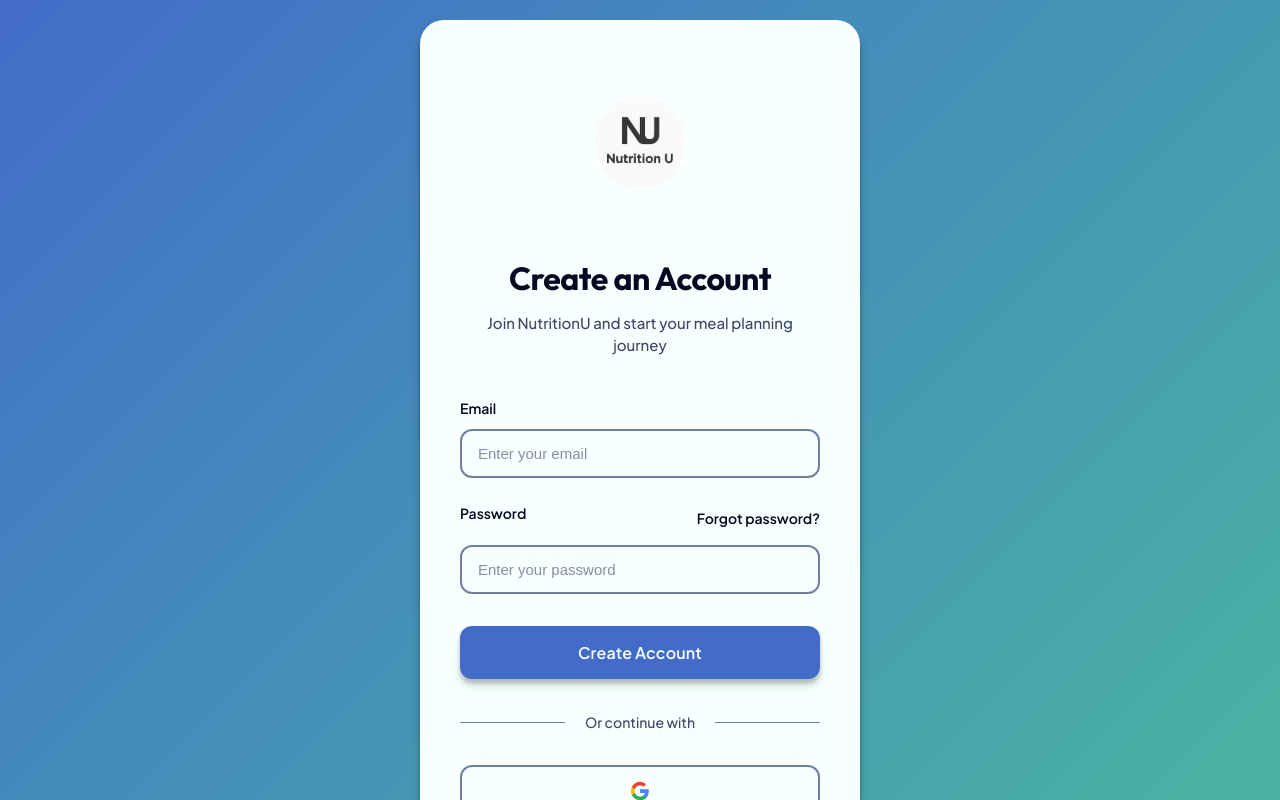
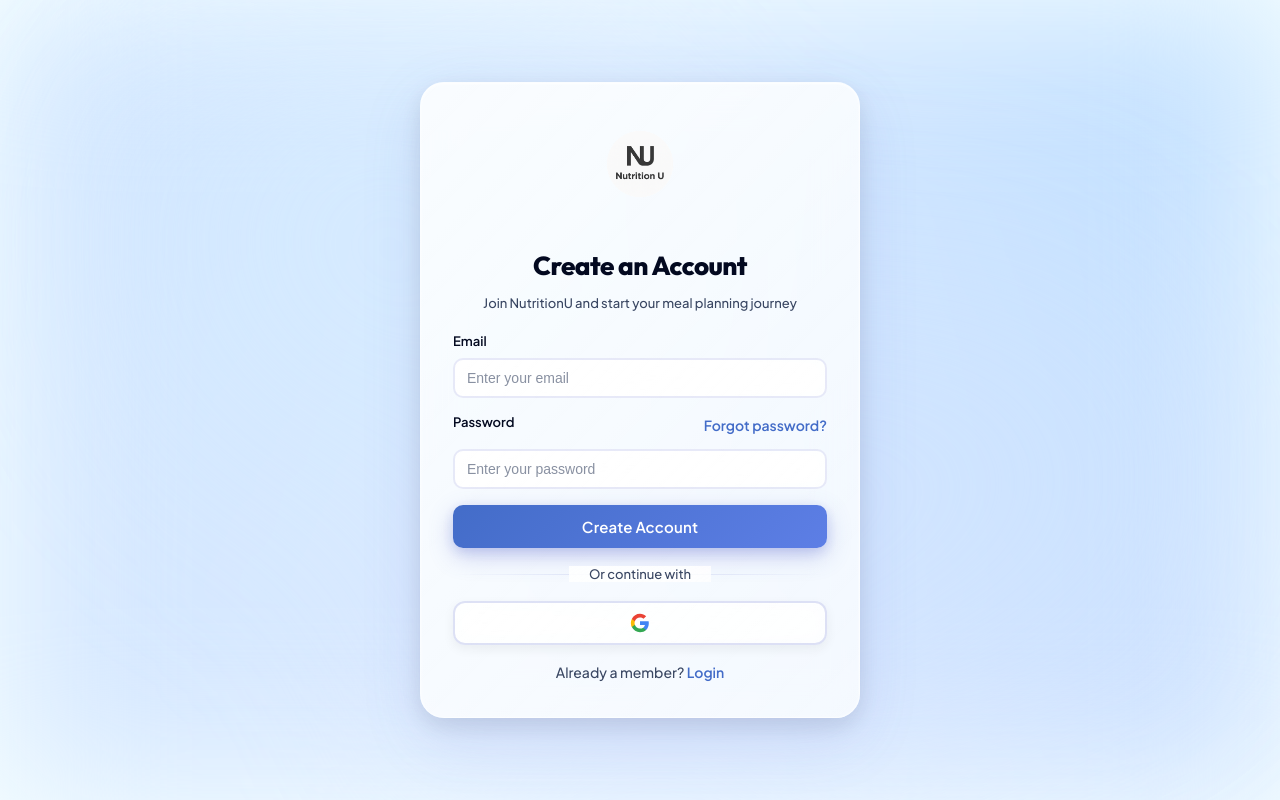
Before and after one commit to LindaMukundwa/NutritionU-Group1, a React (Vite) app in the folder frontend/: page /signup in a window 1280 px wide. Built offline with nearby package versions, Linux system fonts and the light colour scheme; no server answers.

Commit message:
renovated sign up page

```diff
--- a/frontend/src/components/SignUp/SignUp.css
+++ b/frontend/src/components/SignUp/SignUp.css
@@ -1,4 +1,5 @@
 .nutritionU-signup-container {
+  font-family: 'Plus Jakarta Sans', -apple-system, BlinkMacSystemFont, sans-serif;
   position: fixed;
   top: 0;
   left: 0;
@@ -6,7 +7,6 @@
   bottom: 0;
   min-height: 100vh;
   width: 100vw;
-  background: linear-gradient(135deg, var(--primary) 0%, var(--secondary) 100%);
   display: flex;
   align-items: center;
   justify-content: center;
@@ -15,60 +15,147 @@
   overflow-y: auto;
 }
 
+/* Soft mesh gradient background - matching landing page */
+.nutritionU-signup-container::before {
+  content: '';
+  position: fixed;
+  top: 0;
+  left: 0;
+  right: 0;
+  bottom: 0;
+  background:
+    radial-gradient(
+      circle at 0% 0%,
+      oklch(0.92 0.08 268) 0%,
+      transparent 50%
+    ),
+    radial-gradient(
+      circle at 100% 0%,
+      oklch(0.90 0.10 264) 0%,
+      transparent 50%
+    ),
+    radial-gradient(
+      circle at 100% 100%,
+      oklch(0.91 0.09 270) 0%,
+      transparent 50%
+    ),
+    radial-gradient(
+      circle at 0% 100%,
+      oklch(0.93 0.06 266) 0%,
+      transparent 50%
+    ),
+    linear-gradient(
+      135deg,
+      oklch(0.95 0.04 264),
+      oklch(0.94 0.05 268),
+      oklch(0.95 0.04 272)
+    );
+  filter: blur(80px);
+  z-index: 0;
+}
+
+/* Additional soft color layer for depth */
+.nutritionU-signup-container::after {
+  content: '';
+  position: fixed;
+  top: 0;
+  left: 0;
+  right: 0;
+  bottom: 0;
+  background:
+    radial-gradient(
+      ellipse 600px 600px at 30% 30%,
+      oklch(0.94 0.06 260) 0%,
+      transparent 60%
+    ),
+    radial-gradient(
+      ellipse 700px 500px at 70% 60%,
+      oklch(0.92 0.08 268) 0%,
+      transparent 60%
+    ),
+    radial-gradient(
+      ellipse 500px 600px at 50% 80%,
+      oklch(0.93 0.07 272) 0%,
+      transparent 60%
+    );
+  filter: blur(100px);
+  z-index: 0;
+  opacity: 0.7;
+}
+
 .nutritionU-signup-card {
-  background: var(--bg-light);
+  background: linear-gradient(
+    135deg,
+    rgba(255, 255, 255, 0.85) 0%,
+    rgba(255, 255, 255, 0.75) 100%
+  );
+  backdrop-filter: blur(20px) saturate(120%);
+  -webkit-backdrop-filter: blur(20px) saturate(120%);
+  border: 1px solid rgba(255, 255, 255, 0.5);
   border-radius: 24px;
-  padding: 32px 40px 48px 40px;
-  box-shadow: 0px 4px 4px rgba(0, 0, 0, 0.3), 0px 12px 12px rgba(0, 0, 0, 0.15);
+  padding: 16px 32px 20px 32px;
+  box-shadow:
+    0 20px 60px rgba(92, 107, 204, 0.15),
+    0 8px 24px rgba(0, 0, 0, 0.1),
+    inset 0 1px 2px rgba(255, 255, 255, 0.8);
   width: 100%;
   max-width: 440px;
   box-sizing: border-box;
   margin: auto;
+  position: relative;
+  z-index: 1;
 }
 
 .nutritionU-logo {
-  width: 180px;
+  width: 130px;
   height: auto;
-  margin: 0 auto 24px;
+  margin: 0 auto 10px;
   display: block;
 }
 
 .nutritionU-signup-title {
   text-align: center;
-  font-size: 32px;
-  font-weight: 700;
+  font-size: 26px;
+  font-weight: 800;
   color: var(--text);
-  margin-bottom: 12px;
-  letter-spacing: -0.5px;
+  margin-bottom: 4px;
+  letter-spacing: -0.02em;
+  font-family: 'Outfit', 'Plus Jakarta Sans', system-ui, -apple-system, sans-serif;
 }
 
 .nutritionU-signup-subtitle {
   text-align: center;
   color: var(--text-muted);
-  margin-bottom: 40px;
-  font-size: 15px;
-  line-height: 1.5;
+  margin-bottom: 20px;
+  font-size: 13px;
+  line-height: 1.3;
 }
 
 .nutritionU-form-group {
-  margin-bottom: 24px;
+  margin-bottom: 14px;
 }
 
 .nutritionU-form-label {
   display: block;
-  font-size: 14px;
+  font-size: 13px;
   font-weight: 600;
   color: var(--text);
-  margin-bottom: 10px;
+  margin-bottom: 6px;
 }
 
 .nutritionU-form-input {
   width: 100%;
-  padding: 14px 16px;
-  border: 2px solid var(--border);
-  border-radius: 12px;
-  font-size: 15px;
-  background-color: var(--bg-light);
+  padding: 10px 12px;
+  border: 2px solid rgba(92, 107, 204, 0.15);
+  border-radius: 10px;
+  font-size: 14px;
+  background: linear-gradient(
+    135deg,
+    rgba(255, 255, 255, 0.9) 0%,
+    rgba(255, 255, 255, 0.8) 100%
+  );
+  backdrop-filter: blur(10px);
+  -webkit-backdrop-filter: blur(10px);
   color: var(--text);
   transition: all 0.2s ease;
   box-sizing: border-box;
@@ -80,50 +167,103 @@
 }
 
 .nutritionU-form-input:hover {
-  border-color: var(--border-muted);
+  border-color: rgba(92, 107, 204, 0.25);
+  background: linear-gradient(
+    135deg,
+    rgba(255, 255, 255, 0.95) 0%,
+    rgba(255, 255, 255, 0.85) 100%
+  );
 }
 
 .nutritionU-form-input:focus {
   outline: none;
   border-color: var(--primary);
-  background-color: var(--bg-light);
-  box-shadow: 0 0 0 4px rgba(92, 107, 204, 0.1);
+  background: linear-gradient(
+    135deg,
+    rgba(255, 255, 255, 1) 0%,
+    rgba(255, 255, 255, 0.95) 100%
+  );
+  box-shadow:
+    0 0 0 4px rgba(92, 107, 204, 0.1),
+    inset 0 1px 2px rgba(255, 255, 255, 0.5);
 }
 
 .nutritionU-primary-button {
   width: 100%;
-  background: var(--primary);
-  color: var(--bg-light);
+  background: linear-gradient(
+    135deg,
+    var(--primary) 0%,
+    oklch(0.62 0.16 268) 100%
+  );
+  color: white;
   border: none;
-  padding: 16px;
-  border-radius: 12px;
-  font-size: 16px;
+  padding: 12px;
+  border-radius: 10px;
+  font-size: 15px;
   font-weight: 600;
   cursor: pointer;
-  transition: all 0.2s ease;
-  margin-top: 8px;
-  box-shadow: 0px 4px 4px rgba(0, 0, 0, 0.2), 0px 8px 8px rgba(0, 0, 0, 0.1);
+  transition: all 0.3s ease;
+  margin-top: 2px;
+  box-shadow:
+    0 8px 24px rgba(92, 107, 204, 0.3),
+    0 4px 12px rgba(92, 107, 204, 0.2);
+  position: relative;
+  overflow: hidden;
+}
+
+.nutritionU-primary-button::before {
+  content: '';
+  position: absolute;
+  top: 0;
+  left: 0;
+  right: 0;
+  bottom: 0;
+  background: linear-gradient(
+    135deg,
+    transparent 0%,
+    rgba(255, 255, 255, 0.2) 50%,
+    transparent 100%
+  );
+  transform: translateX(-100%);
+  transition: transform 0.6s ease;
+}
+
+.nutritionU-primary-button:hover::before {
+  transform: translateX(100%);
 }
 
 .nutritionU-primary-button:hover {
-  background: var(--info);
+  background: linear-gradient(
+    135deg,
+    oklch(0.60 0.17 264) 0%,
+    oklch(0.64 0.17 270) 100%
+  );
   transform: translateY(-2px);
-  box-shadow: 0px 6px 6px rgba(0, 0, 0, 0.25), 0px 12px 12px rgba(0, 0, 0, 0.15);
+  box-shadow:
+    0 12px 32px rgba(92, 107, 204, 0.4),
+    0 6px 16px rgba(92, 107, 204, 0.3);
 }
 
 .nutritionU-primary-button:active,
 .nutritionU-primary-button:focus {
-  background: var(--primary);
   transform: translateY(0);
   outline: none;
-  box-shadow: 0px 4px 4px rgba(0, 0, 0, 0.2), 0px 8px 8px rgba(0, 0, 0, 0.1);
+  box-shadow:
+    0 8px 24px rgba(92, 107, 204, 0.3),
+    0 4px 12px rgba(92, 107, 204, 0.2);
 }
 
 .nutritionU-secondary-button {
   width: 100%;
-  background: var(--bg-light);
+  background: linear-gradient(
+    135deg,
+    rgba(255, 255, 255, 0.7) 0%,
+    rgba(255, 255, 255, 0.6) 100%
+  );
+  backdrop-filter: blur(20px) saturate(120%);
+  -webkit-backdrop-filter: blur(20px) saturate(120%);
   color: var(--primary);
-  border: 2px solid var(--primary);
+  border: 2px solid rgba(92, 107, 204, 0.3);
   padding: 14px;
   border-radius: 12px;
   font-size: 15px;
@@ -134,30 +274,38 @@
   align-items: center;
   justify-content: center;
   gap: 8px;
+  box-shadow:
+    0 4px 12px rgba(0, 0, 0, 0.08),
+    inset 0 1px 2px rgba(255, 255, 255, 0.8);
 }
 
 .nutritionU-secondary-button:hover {
-  background: var(--primary);
-  color: var(--bg-light);
+  background: linear-gradient(
+    135deg,
+    rgba(255, 255, 255, 0.85) 0%,
+    rgba(255, 255, 255, 0.75) 100%
+  );
+  border-color: rgba(92, 107, 204, 0.5);
   transform: translateY(-1px);
-  box-shadow: 0px 4px 8px rgba(92, 107, 204, 0.2);
+  box-shadow:
+    0 6px 16px rgba(0, 0, 0, 0.12),
+    inset 0 1px 2px rgba(255, 255, 255, 0.9);
 }
 
 .nutritionU-secondary-button:active,
 .nutritionU-secondary-button:focus {
-  background: var(--primary);
-  color: var(--bg-light);
-  border-color: var(--primary);
   transform: translateY(0);
   outline: none;
-  box-shadow: 0px 2px 4px rgba(92, 107, 204, 0.2);
+  box-shadow:
+    0 4px 12px rgba(0, 0, 0, 0.08),
+    inset 0 1px 2px rgba(255, 255, 255, 0.8);
 }
 
 .nutritionU-divider {
   text-align: center;
-  margin: 32px 0;
+  margin: 16px 0;
   color: var(--text-muted);
-  font-size: 14px;
+  font-size: 13px;
   position: relative;
 }
 
@@ -168,11 +316,20 @@
   left: 0;
   right: 0;
   height: 1px;
-  background: var(--border);
+  background: linear-gradient(
+    90deg,
+    transparent 0%,
+    rgba(92, 107, 204, 0.2) 50%,
+    transparent 100%
+  );
 }
 
 .nutritionU-divider span {
-  background: var(--bg-light);
+  background: linear-gradient(
+    135deg,
+    rgba(255, 255, 255, 0.9) 0%,
+    rgba(255, 255, 255, 0.8) 100%
+  );
   padding: 0 20px;
   position: relative;
   z-index: 1;
@@ -181,38 +338,51 @@
 .nutritionU-social-buttons {
   display: flex;
   gap: 12px;
-  margin-bottom: 32px;
+  margin-bottom: 16px;
 }
 
 .nutritionU-social-button {
   flex: 1;
-  padding: 14px;
-  border: 2px solid var(--border);
+  padding: 10px;
+  border: 2px solid rgba(92, 107, 204, 0.2);
   border-radius: 12px;
-  background: var(--bg-light);
+  background: linear-gradient(
+    135deg,
+    rgba(255, 255, 255, 0.7) 0%,
+    rgba(255, 255, 255, 0.6) 100%
+  );
+  backdrop-filter: blur(10px);
+  -webkit-backdrop-filter: blur(10px);
   cursor: pointer;
   transition: all 0.2s ease;
   display: flex;
   align-items: center;
   justify-content: center;
-  box-shadow: 0px 2px 4px rgba(0, 0, 0, 0.05);
+  box-shadow:
+    0 4px 12px rgba(0, 0, 0, 0.06),
+    inset 0 1px 2px rgba(255, 255, 255, 0.5);
 }
 
 .nutritionU-social-button:hover {
-  border-color: var(--text-muted);
-  background: var(--bg);
-  transform: translateY(-1px);
-  box-shadow: 0px 4px 6px rgba(0, 0, 0, 0.1);
+  border-color: rgba(92, 107, 204, 0.35);
+  background: linear-gradient(
+    135deg,
+    rgba(255, 255, 255, 0.85) 0%,
+    rgba(255, 255, 255, 0.75) 100%
+  );
+  transform: translateY(-2px);
+  box-shadow:
+    0 6px 16px rgba(0, 0, 0, 0.1),
+    inset 0 1px 2px rgba(255, 255, 255, 0.7);
 }
 
 .nutritionU-social-button:active,
 .nutritionU-social-button:focus {
-  background: var(--primary);
-  border-color: var(--primary);
-  color: var(--bg-light);
   transform: translateY(0);
   outline: none;
-  box-shadow: 0px 2px 4px rgba(0, 0, 0, 0.1);
+  box-shadow:
+    0 4px 12px rgba(0, 0, 0, 0.06),
+    inset 0 1px 2px rgba(255, 255, 255, 0.5);
 }
 
 .nutritionU-social-icon {
@@ -227,23 +397,27 @@
 }
 
 .nutritionU-login-link a {
-  color: var(--text);
+  color: var(--primary);
   text-decoration: none;
   font-weight: 600;
+  transition: all 0.2s ease;
 }
 
 .nutritionU-login-link a:hover {
+  color: oklch(0.60 0.17 264);
   text-decoration: underline;
 }
 
 .forgot-password-link {
-  color: var(--text);
+  color: var(--primary);
   text-decoration: none;
   font-size: 14px;
   font-weight: 600;
+  transition: all 0.2s ease;
 }
 
 .forgot-password-link:hover {
+  color: oklch(0.60 0.17 264);
   text-decoration: underline;
 }
 
@@ -255,9 +429,24 @@
 }
 
 .nutritionU-form-input:invalid {
-  border-color: var(--border);
+  border-color: rgba(92, 107, 204, 0.15);
 }
 
 .nutritionU-form-input:valid {
-  border-color: var(--border);
+  border-color: rgba(92, 107, 204, 0.15);
 }
+
+/* Responsive adjustments */
+@media (max-width: 768px) {
+  .nutritionU-signup-card {
+    padding: 24px 28px 36px 28px;
+  }
+
+  .nutritionU-signup-title {
+    font-size: 28px;
+  }
+
+  .nutritionU-logo {
+    width: 150px;
+  }
+}
```
